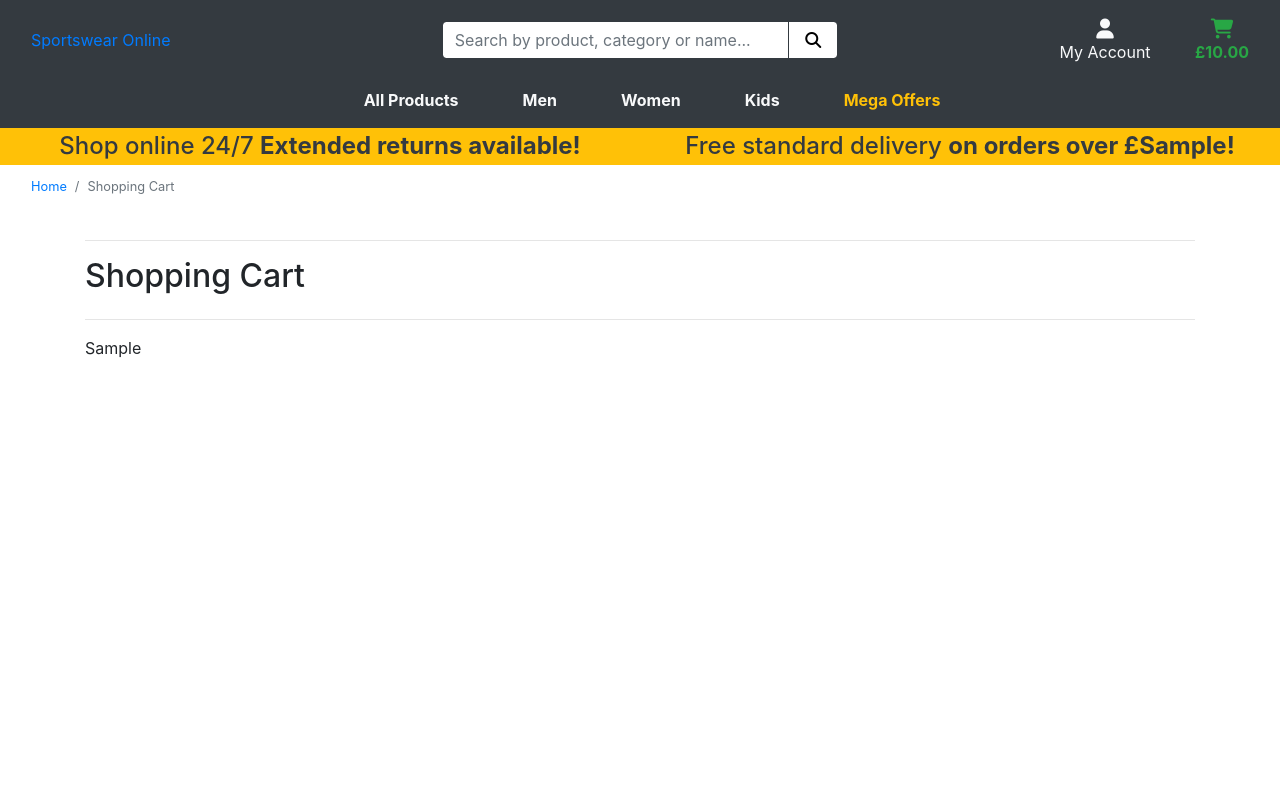
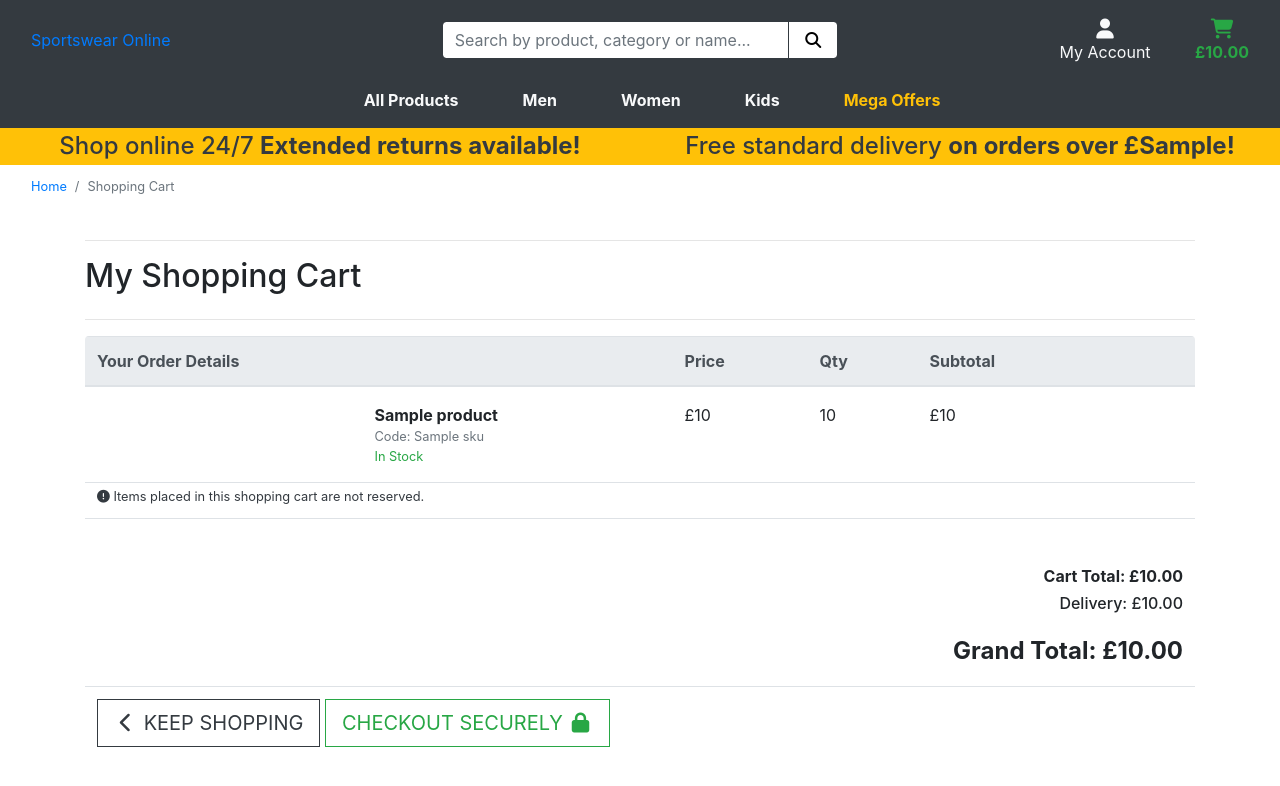
Before and after one commit to simonjvardy/Sportswear-Online, a Django app: template cart/templates/cart/cart.html in a window 1280 px wide. Shown: the top 786 px of the page. Run offline with Django 3.2, Linux system fonts and the light colour scheme; the template is opened without the code that fills it: most values are stand-ins (such as "Sample title", 1, 10 or a date in 2020); some libraries are stand-ins or nearby versions.

Commit message:
Dev: Update shopping cart template with order details

```diff
--- a/cart/templates/cart/cart.html
+++ b/cart/templates/cart/cart.html
@@ -28,7 +28,7 @@
     <div class="row">
         <div class="col">
             <hr>
-            <h2 class="logo-font mb-4">Shopping Cart</h2>
+            <h2 class="logo-font mb-4">My Shopping Cart</h2>
             <hr>
         </div>
     </div>
@@ -36,7 +36,82 @@
         <div class="col">
             {% if cart_items %}
             <div class="table-responsive rounded">
-                {{ cart_items }}
+                <table class="table">
+                    <thead class="text-dark thead-light">
+                        <tr>
+                            <th scope="col">Your Order Details</th>
+                            <th scope="col"></th>
+                            <th scope="col">Price</th>
+                            <th scope="col">Qty</th>
+                            <th scope="col">Subtotal</th>
+                        </tr>
+                    </thead>
+                    <tbody>
+                        {% for item in cart_items %}
+                        <tr>
+                            <td class="p-3 w-25">
+                                <!-- <img src="{{ item.product.image.url }}" alt="" class="image-fluid rounded"> -->
+                            </td>
+                            <td class="py-3">
+                                <p class="my-0"><strong>{{ item.product.name }}</strong></p>
+                                <p class="my-0 small text-muted">Code: {{ item.product.sku }}</p>
+                                <p class="my-0 small text-success">In Stock</p>
+                            </td>
+                            <td class="py-3">
+                                <p class="my-0">£{{ item.product.discount_price }}</p>
+                            </td>
+                            <td class="py-3">
+                                <p class="my-0">{{ item.quantity }}</p>
+                            </td>
+                            <td class="py-3 w-25">
+                                <p class="my-0">£{{ item.product.discount_price }}</p>
+                            </td>
+                        </tr>
+                        {% endfor %}
+                        <tr>
+                            <td colspan="5" class="pt-1 text-left">
+                                <p class="my-0 small text-dark">
+                                    <span>
+                                        <i class="fas fa-exclamation-circle"></i>
+                                    </span>
+                                    Items placed in this shopping cart are not reserved.
+                                </p>
+                            </td>
+                        </tr>
+                        <tr>
+                            <td colspan="5" class="pt-5 text-right">
+                                <h6><strong>Cart Total: £{{ total|floatformat:2 }}</strong></h6>
+                                <h6>Delivery: £{{ delivery|floatformat:2 }}</h6>
+                                <h4 class="mt-4"><strong>Grand Total: £{{ grand_total|floatformat:2 }}</strong></h4>
+                                {% if free_delivery_delta > 0 %}
+                                <p class="mb-1 text-danger">
+                                    You could still get free delivery by spending just
+                                    <strong>£{{ free_delivery_delta }}</strong> more!
+                                </p>
+                                {% endif %}
+                            </td>
+                        </tr>
+                        <tr>
+                            <td colspan="5" class="text-reight">
+                                <a href="{% url 'products' %}" class="btn btn-outline-dark rounded-0 btn-lg">
+                                    <span class="icon">
+                                        <i class="fas fa-chevron-left"></i>
+                                    </span>
+                                    <span class="text-uppercase">Keep Shopping</span>
+                                </a>
+                                <a href="" class="btn btn-outline-success rounded-0 btn-lg">
+                                    <span class="text-uppercase">
+                                        Checkout Securely
+                                    </span>
+                                    <span class="icon">
+                                        <i class="fas fa-lock"></i>
+                                    </span>
+                                </a>
+                            </td>
+                        </tr>
+                    </tbody>
+
+                </table>
             </div>
             {% else %}
             <p class="lead mb5">Your Shopping Cart is empty.</p>
```
